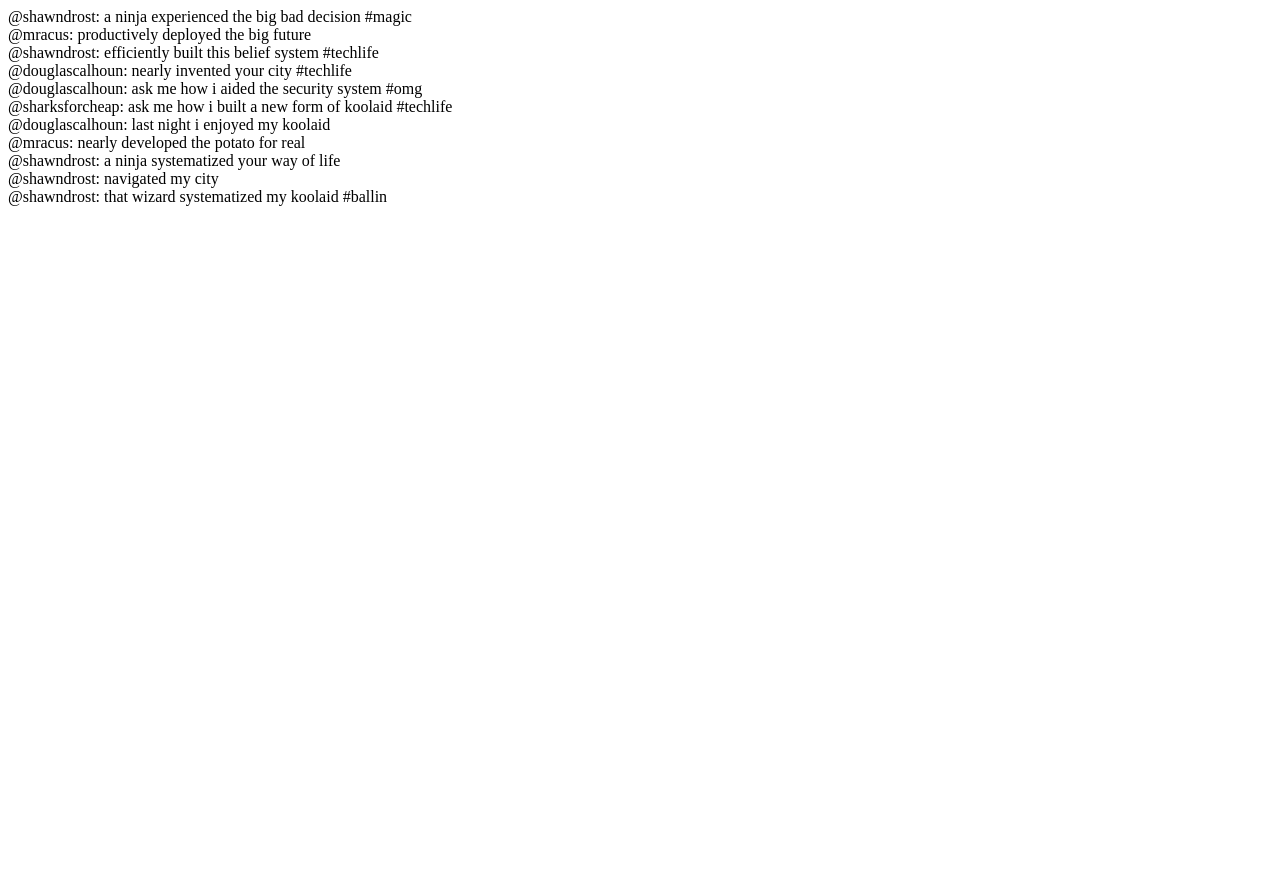
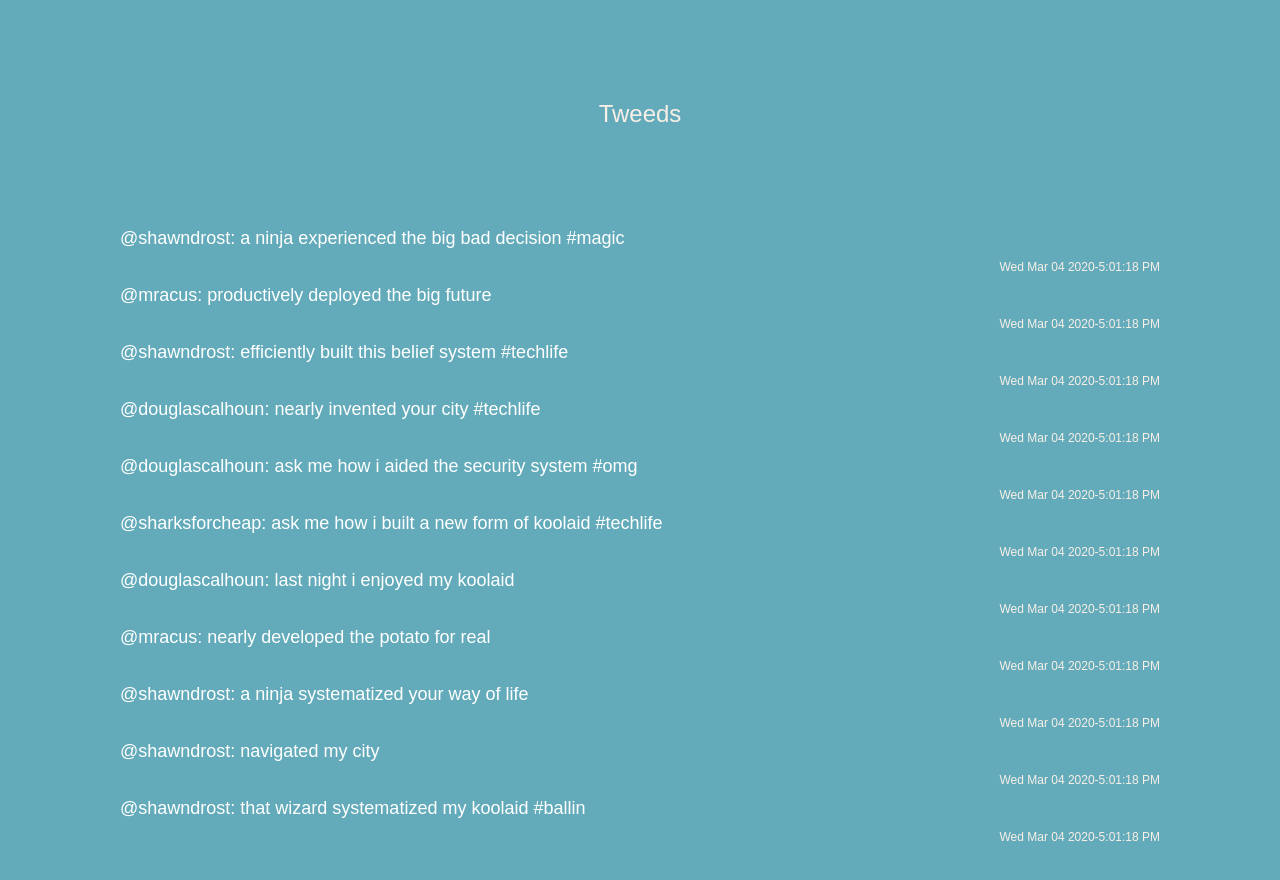
Before and after one commit to carlitoswillis/twiddler, a plain HTML site: page index.html in a window 1280 px wide. Before the commit the page ends 800 px from the top, so only its background shows below. Drawn offline with Linux system fonts and the light colour scheme.

Commit message:
should load tweets in a nice looking way

```diff
--- /dev/null
+++ b/assets/stylesheets/main.css
@@ -0,0 +1,100 @@
+/* http://meyerweb.com/eric/tools/css/reset/
+   v2.0 | 20110126
+   License: none (public domain)
+*/
+
+html, body, div, span, applet, object, iframe,
+h1, h2, h3, h4, h5, h6, p, blockquote, pre,
+a, abbr, acronym, address, big, cite, code,
+del, dfn, em, img, ins, kbd, q, s, samp,
+small, strike, strong, sub, sup, tt, var,
+b, u, i, center,
+dl, dt, dd, ol, ul, li,
+fieldset, form, label, legend,
+table, caption, tbody, tfoot, thead, tr, th, td,
+article, aside, canvas, details, embed,
+figure, figcaption, footer, header, hgroup,
+menu, nav, output, ruby, section, summary,
+time, mark, audio, video {
+  margin: 0;
+  padding: 0;
+  border: 0;
+  font-size: 100%;
+  font: inherit;
+  vertical-align: baseline;
+}
+/* HTML5 display-role reset for older browsers */
+article, aside, details, figcaption, figure,
+footer, header, hgroup, menu, nav, section {
+  display: block;
+}
+body {
+  line-height: 1;
+}
+ol, ul {
+  list-style: none;
+}
+blockquote, q {
+  quotes: none;
+}
+blockquote:before, blockquote:after,
+q:before, q:after {
+  content: '';
+  content: none;
+}
+table {
+  border-collapse: collapse;
+  border-spacing: 0;
+}
+
+
+
+/*
+  ========================================
+  Custom styles
+  ========================================
+*/
+
+.tweetgrid {
+  /*border: 2px  #63ABBA solid;
+  display: grid;
+  grid-template-columns: 1fr 6fr 2fr;
+  grid-gap: 10px 15px;
+  width: 100%;
+  margin: 50px;*/
+
+}
+
+.tweets {
+  margin: 70px;
+  /*grid-column: 2 / 3;*/
+
+
+
+}
+
+.time {
+  background: #63ABBA;
+  color: #F8EFE7;
+  font-size: 12px;
+  text-align: right;
+  line-height: 3;
+
+
+}
+
+body {
+  background: #63ABBA;
+  color: #FFFFFF;
+  font: 400 18px Arial, sans-serif;
+  margin: 50px;
+}
+
+h1 {
+  background: #63ABBA;
+  color: #F8EFE7;
+  font: 400 24px Arial, sans-serif;
+  text-align: center;
+  margin: 100px;
+
+}
--- a/index.html
+++ b/index.html
@@ -3,25 +3,96 @@
   <head>
     <script src="jquery.js"></script>
     <script src="data_generator.js"></script>
+    <link rel="stylesheet" href="assets/stylesheets/main.css">
   </head>
-  <body>
+
+
+
+  <body class="tweetgrid">
+
     <script>
 
+      var tweetIDs = [];
+      var tweetDict = {};
+
       $(document).ready(function(){
+        var $h1 = $('h1');
         var $body = $('body');
         $body.html('');
+        $h1.appendTo($body);
+        var $tweets = $("<div class='tweets'></div>");
+        var $times = $("<div></div>");
+        var $tweed = $("<div></div>");
 
         var index = streams.home.length - 1;
         while(index >= 0){
+          var $time = $('<p class="time"></p>');
           var tweet = streams.home[index];
-          var $tweet = $('<div></div>');
+          var $tweet = $('<div class="tweet"></div>');
+          var dt = (new Date);
+          var dateText = tweet.created_at.toDateString() + "-"  +tweet.created_at.toLocaleTimeString();
+          $time.text(dateText);
           $tweet.text('@' + tweet.user + ': ' + tweet.message);
-          $tweet.appendTo($body);
           index -= 1;
+          var tweetID = tweet.user;
+          $($tweet).attr('id', (tweetID));
+          tweetIDs.push(tweetID);
+          tweetDict[tweetID] = tweet.user;
+          $time.appendTo($tweet);
+          $tweet.appendTo($tweets);
+
         }
+        $tweets.appendTo("body");
+
+
+
 
       });
 
+      $(document).addEventListener("click")(function(event){
+
+
+      // for (var j = 0; j < tweetIDs.length; j++)
+
+        var $h1 = $('h1');
+        var $body = $('body');
+        $body.html('');
+        $h1.appendTo($body);
+        var $tweets = $("<div class='tweets'></div>");
+        var $times = $("<div></div>");
+
+        var index = streams.home.length - 1;
+        while(index >= 0){
+          var tweedId = tweetIDs[index];
+          var $time = $('<p class="time"></p>');
+          var tweet = streams.home[index];
+          var $tweet = $('<div class="tweet"></div>');
+          var dateText = tweet.created_at.toDateString() + "-"  +tweet.created_at.toLocaleTimeString();
+          $time.text(dateText);
+          $tweet.text('@' + tweet.user + ': ' + tweet.message);
+          index -= 1;
+          if (("#" + tweet.user) === "#" + tweedId){
+            $time.appendTo($tweet);
+            $tweet.appendTo($tweets);
+          }
+        }
+
+        $tweets.appendTo("body");
+
+      });
+
+
+
+
+
+
+
+
     </script>
+    <h1> Tweeds </h1>
+    <p></p>
+
+
   </body>
+
 </html>
```
